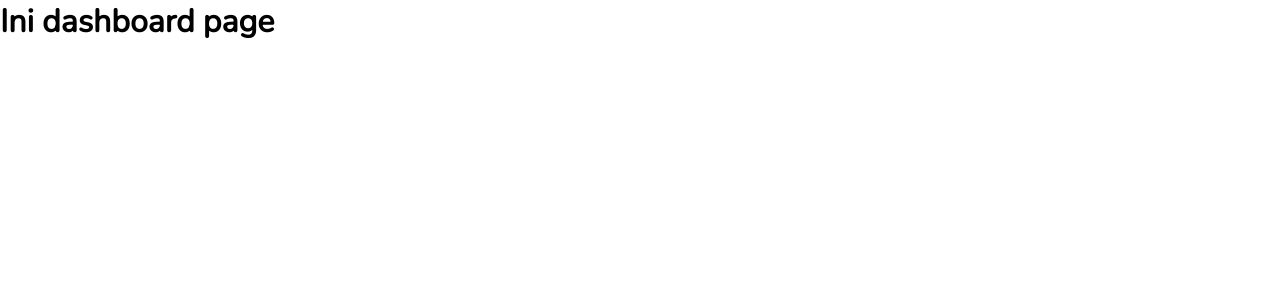
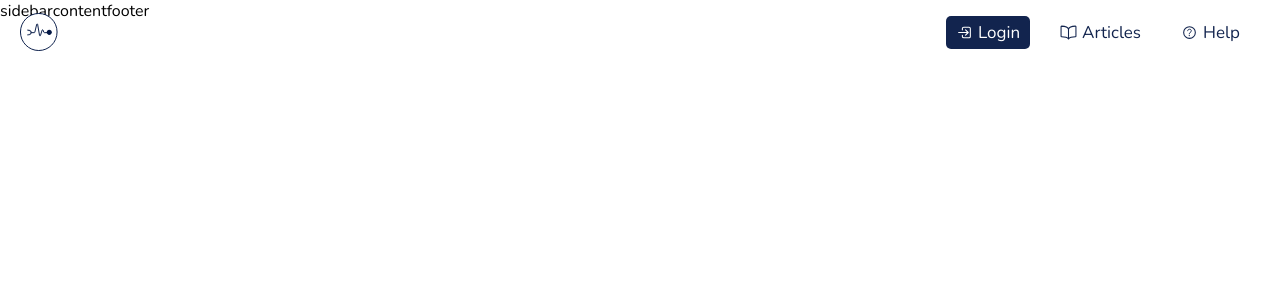
Before and after one commit to Fajrin-Mahyuddin/rekam_medis_app, a React (Create React App) app: page /dashboard in a window 1280 px wide. Shown: the top 300 px of the page. Built offline with nearby package versions, Linux system fonts and the light colour scheme.

Commit message:
finishing login page

```diff
--- a/src/components/atoms/listItems/ListMenu.tsx
+++ b/src/components/atoms/listItems/ListMenu.tsx
@@ -1,18 +1,18 @@
-import React, { ReactNode, useEffect, useState } from "react";
+import React from "react";
 import { NavLink } from "react-router-dom";
-import { IoHomeOutline } from "react-icons/io5";
 
 interface Data {
   data: {
     nama: string;
+    path: string;
     Ico: JSX.Element;
   };
 }
 
-const ListMenu: React.FC<Data> = ({ data: { nama, Ico } }) => {
+const ListMenu: React.FC<Data> = ({ data: { nama, path, Ico } }) => {
   return (
     <li>
-      <NavLink to="/">
+      <NavLink to={path}>
         {Ico} {nama}
       </NavLink>
     </li>
--- a/src/components/organisims/contents/body.tsx
+++ b/src/components/organisims/contents/body.tsx
@@ -1,11 +1,11 @@
 import React from "react";
 
 interface IBody {
-  style: string;
+  styles: string;
 }
 
-const Body: React.FC<IBody> = ({ style, children }) => {
-  return <section className={`container ${style}`}>{children}</section>;
+const Body: React.FC<IBody> = ({ styles, children }) => {
+  return <section className={`container ${styles}`}>{children}</section>;
 };
 
 export default Body;
--- a/src/components/organisims/header/navbar.tsx
+++ b/src/components/organisims/header/navbar.tsx
@@ -1,26 +1,19 @@
 import React from "react";
 import { Images, ListMenu } from "components";
 import { Logo } from "images";
-import { IoHomeOutline, IoCogOutline } from "react-icons/io5";
 
 interface HeaderProps {
-  data?: {};
+  data?: any[];
 }
 
-const menus: { nama: string; Ico: JSX.Element }[] = [
-  { nama: "Dashboard", Ico: <IoHomeOutline /> },
-  { nama: "Setting", Ico: <IoCogOutline /> },
-];
-
-const Navbar: React.FC<HeaderProps> = (_props) => {
+const Navbar: React.FC<HeaderProps> = ({ data }) => {
   return (
     <header>
       <Images source={Logo} alt="logo_navbar" />
       <div className="menus">
         <ul>
-          {menus.length > 0 &&
-            menus.map((item, i) => {
-              console.log(item);
+          {data &&
+            data.map((item, i) => {
               return <ListMenu key={i} data={item} />;
             })}
         </ul>
--- a/src/components/templates/login/login.tsx
+++ b/src/components/templates/login/login.tsx
@@ -1,14 +1,31 @@
 import React, { Fragment } from "react";
 import { Navbar } from "components";
+import {
+  IoLogInOutline,
+  IoBookOutline,
+  IoHelpCircleOutline,
+} from "react-icons/io5";
 
 interface Data {
   children: JSX.Element;
 }
 
+const menus: { nama: string; path: string; Ico: JSX.Element }[] = [
+  { nama: "Login", path: "/", Ico: <IoLogInOutline /> },
+  { nama: "Articles", path: "/acticles", Ico: <IoBookOutline /> },
+  { nama: "Help", path: "/help", Ico: <IoHelpCircleOutline /> },
+];
+
+// const menu_dashboard: { nama: string; path: string; Ico: JSX.Element }[] = [
+//   { nama: "Dashboard", path: "/", Ico: <IoLogInOutline /> },
+//   { nama: "Articles", path: "/acticles", Ico: <IoBookOutline /> },
+//   { nama: "Help", path: "/help", Ico: <IoHelpCircleOutline /> },
+// ];
+
 const LoginTemplate = ({ children }: Data) => {
   return (
     <Fragment>
-      <Navbar />
+      <Navbar data={menus} />
       {children}
     </Fragment>
   );
--- a/src/pages/dashboard/index.tsx
+++ b/src/pages/dashboard/index.tsx
@@ -1,10 +1,34 @@
 import React from "react";
+import {
+  Body,
+  // Button,
+  // Footer,
+  // Images,
+  // InputWihtLabel,
+  LoginTemplate,
+} from "components";
+// import { AssetOne, AssetTwo, AssetThree } from "images";
+// import {
+//   IoPersonOutline,
+//   IoKeyOutline,
+//   IoLogoFacebook,
+//   IoLogoGoogle,
+// } from "react-icons/io5";
+// import { Redirect } from "react-router-dom";
 
 const Dashboard = () => {
+  // const [isLogin, setIsLogin] = useState(false);
+  // if (isLogin) {
+  //   return <Redirect to="/dashboard" />;
+  // }
   return (
-    <div>
-      <h1>Ini dashboard page</h1>
-    </div>
+    <LoginTemplate>
+      <Body styles="row">
+        <div>sidebar</div>
+        <div>content</div>
+        <div>footer</div>
+      </Body>
+    </LoginTemplate>
   );
 };
 
--- a/src/pages/login/index.tsx
+++ b/src/pages/login/index.tsx
@@ -1,4 +1,4 @@
-import React, { ReactEventHandler } from "react";
+import React, { useState } from "react";
 import {
   Body,
   Button,
@@ -14,11 +14,16 @@ import {
   IoLogoFacebook,
   IoLogoGoogle,
 } from "react-icons/io5";
+import { NavLink, Redirect } from "react-router-dom";
 
 const Login = () => {
+  const [isLogin, setIsLogin] = useState(false);
+  if (isLogin) {
+    return <Redirect to="/dashboard" />;
+  }
   return (
     <LoginTemplate>
-      <Body style="row">
+      <Body styles="row">
         <div className="form-login">
           <div className="form-wrapper">
             <div className="welcome-text">
@@ -63,13 +68,13 @@ const Login = () => {
                 />
               </div>
               <div className="horizontal">
-                <a href="# ">Forget Password ?</a>
+                <NavLink to="/dashboard">Forget Password ?</NavLink>
               </div>
             </div>
             <div className="horizontal">
               <Button
                 title="Sign In"
-                onClick={() => console.log("ok")}
+                onClick={() => setIsLogin(true)}
                 type_btn="info-btn p-5-15 m-10-0 mr-5"
               />
               <Button title="Register" type_btn="warning-btn p-5-15 m-10-0" />
--- a/src/styles/components/atoms/input.scss
+++ b/src/styles/components/atoms/input.scss
@@ -14,7 +14,7 @@
   }
   svg {
     position: absolute;
-    top: 24px;
+    top: 25px;
     left: 7px;
     color: $grey;
   }
--- a/src/styles/components/atoms/listItems.scss
+++ b/src/styles/components/atoms/listItems.scss
@@ -7,7 +7,8 @@ ul {
       text-decoration: none;
       align-items: center;
       display: flex;
-
+      justify-content: center;
+      height: 100%;
       svg {
         margin-right: 5px;
       }
--- a/src/styles/components/organisims/navbar.scss
+++ b/src/styles/components/organisims/navbar.scss
@@ -26,6 +26,10 @@ header {
             color: $white;
           }
         }
+        .active {
+          background-color: $primary-color;
+          color: $white;
+        }
       }
     }
   }
```
Also changed, not shown: 1 other file (tests, documents, lock files or other folders).
